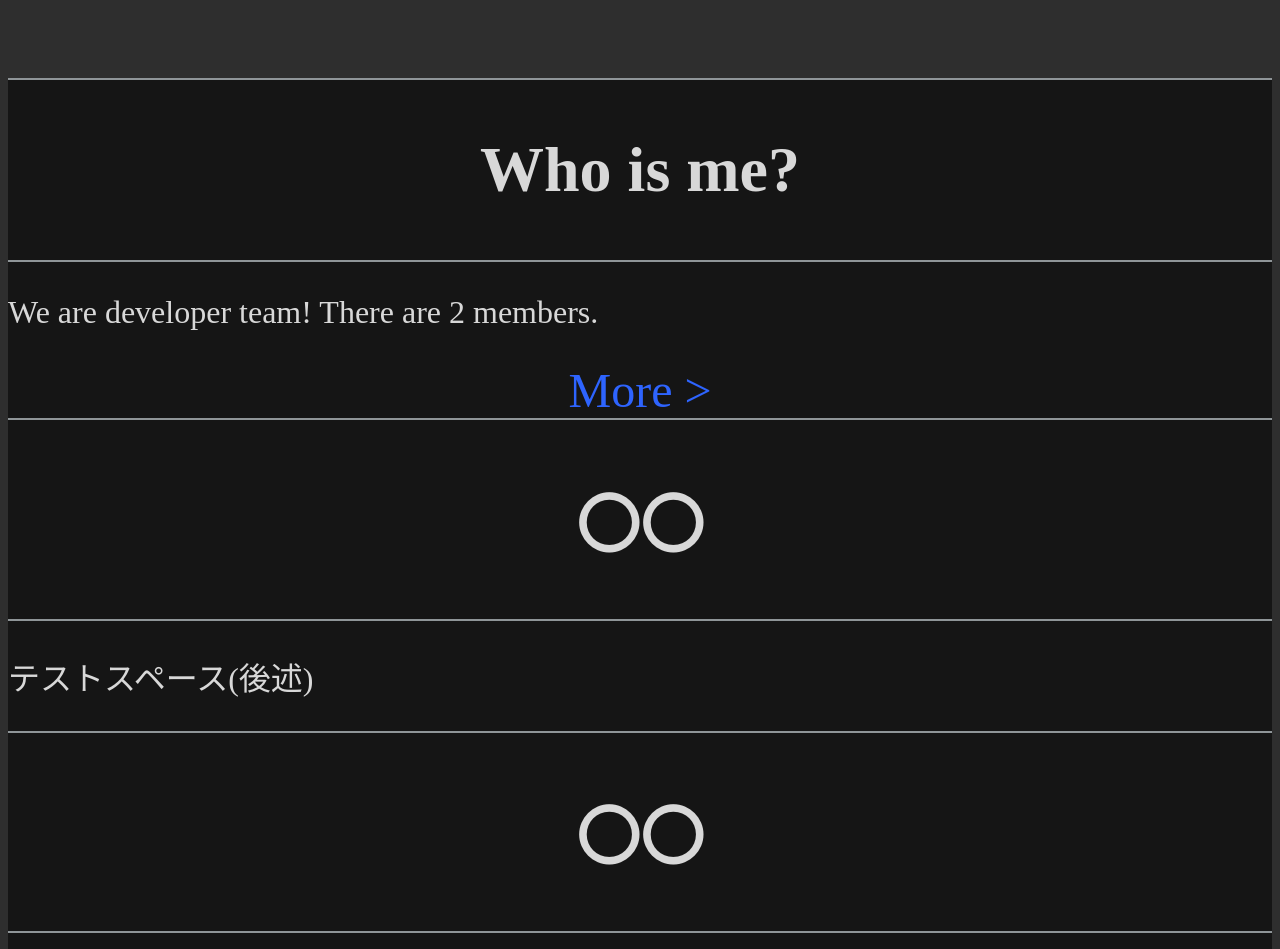
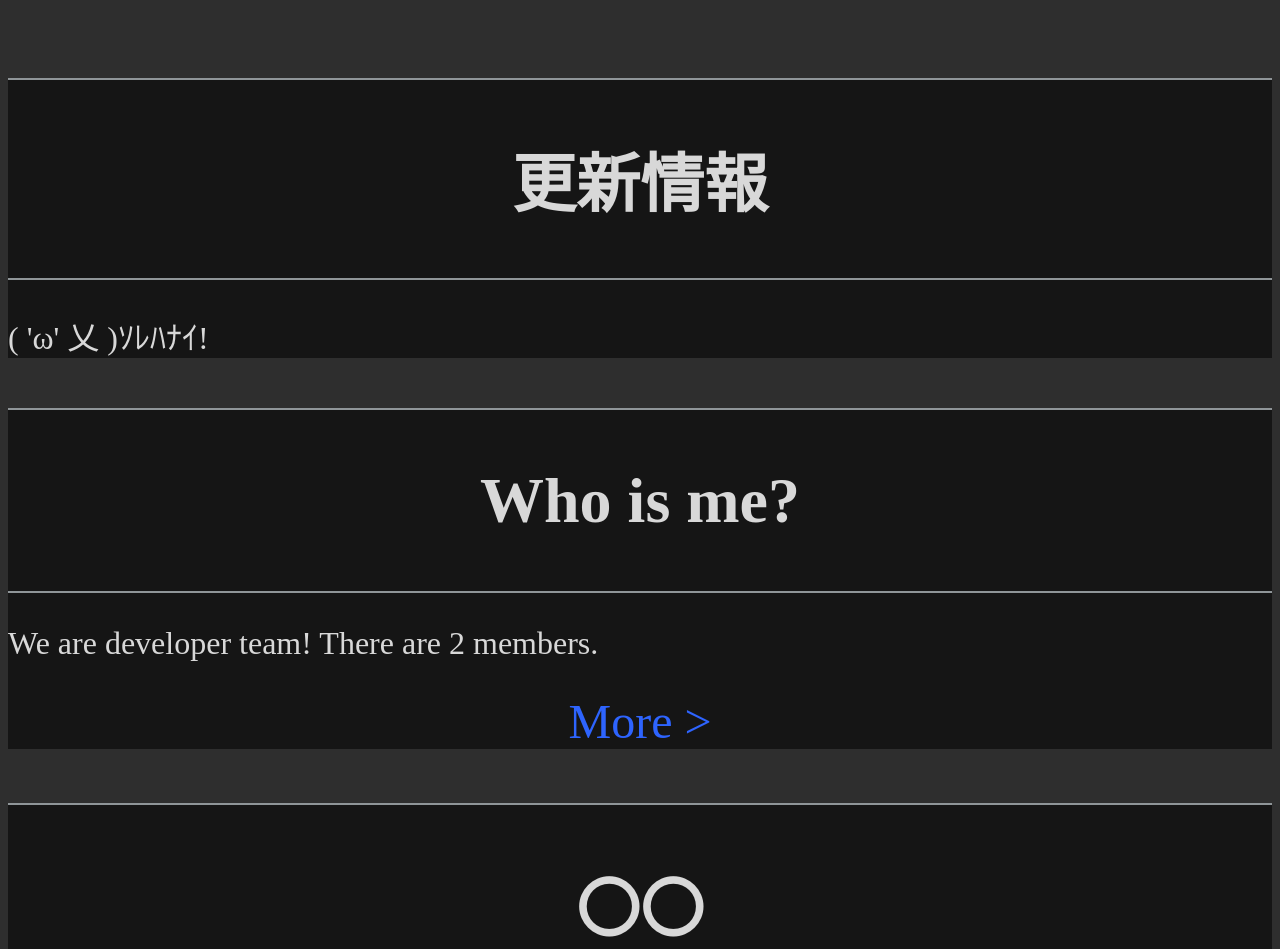
Before and after one commit to team-grox/official-site, a plain HTML site: page index.html in a window 1280 px wide. Shown: the part 400-1349 px from the top of the page. Drawn offline with Linux system fonts and the light colour scheme.

Commit message:
Update index.html

```diff
--- a/index.html
+++ b/index.html
@@ -15,6 +15,13 @@
 		</div>
 		<div class="body2">
 			<div class="_line"></div>
+			<h2 class="h2custom">更新情報</h2>
+			<div class="_line"></div>
+			<p class="custom_p">( 'ω' 乂 )ｿﾚﾊﾅｲ!</p>
+		</div>
+		</br>
+		<div class="body2">
+			<div class="_line"></div>
 			<h2 class="h2custom">Who is me?</h2>
 			<div class="_line"></div>
 			<p class="custom_p">We are developer team! There are 2 members.</p>
@@ -22,15 +29,21 @@
 				<a href="src/htmls/morecontact.html" class="morecontact">More ></a>
 			</div>
 		</div>
+		</br>
+		</br>
+		</br>
 		<div class="body2">
 			<div class="_line"></div>
 			<h2 class="h2custom">〇〇</h2>
 			<div class="_line"></div>
 			<p class="custom_p">テストスペース(後述)</p>
+		</div>
+		</br>
 		<div class="body2">
 			<div class="_line"></div>
 			<h2 class="h2custom">〇〇</h2>
 			<div class="_line"></div>
 			<p class="custom_p">テストスペース(後述)</p>
+		</div>
 	</body>
  </html>
```
